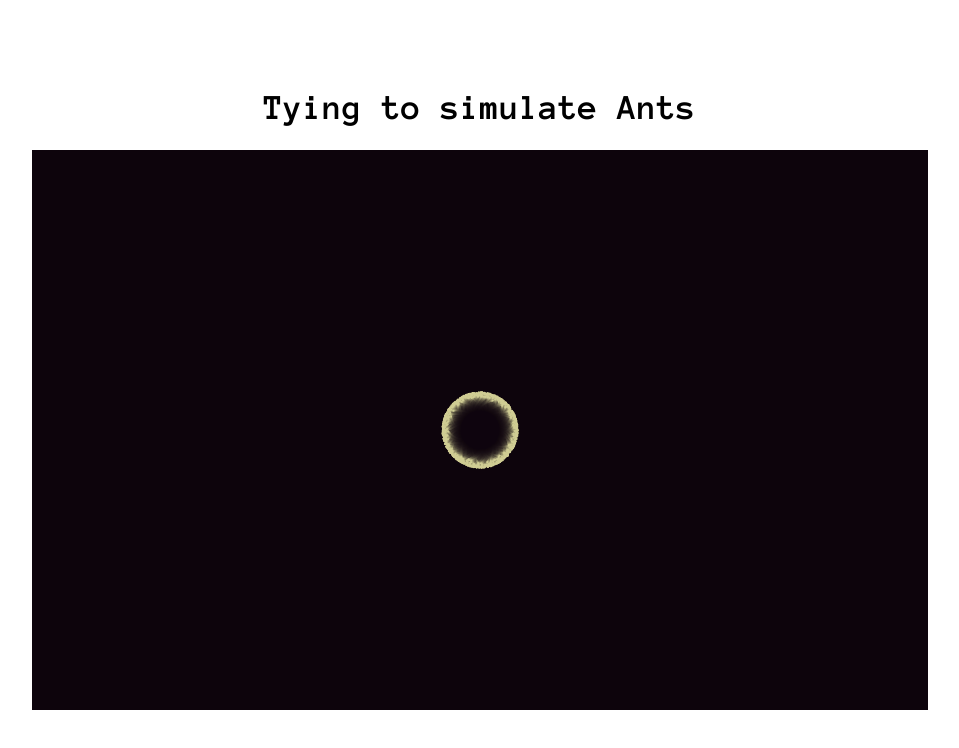
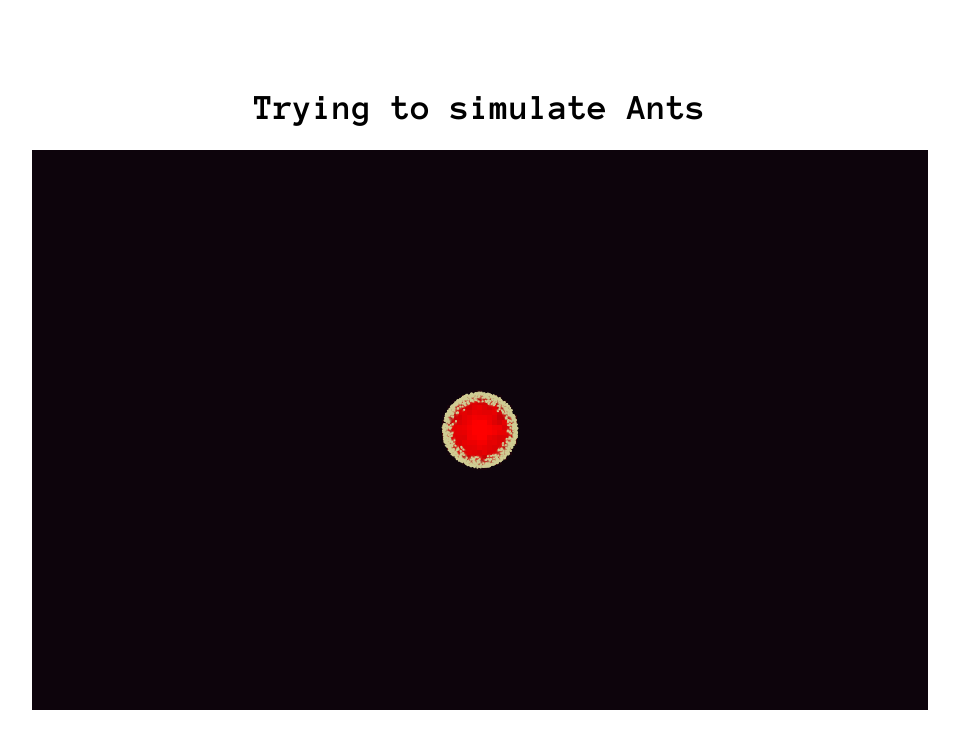
Before and after one commit to lafusew/browser-ants-simulation, a website built with Parcel: page src/index.html in a window 1280 px wide. Shown: the whole page, without its empty margins (160-1119 px from the left). Built offline with nearby package versions, Linux system fonts and the light colour scheme; animation ran at ten frames a second.

Commit message:
pheromone map and dropping

```diff
--- a/src/ant.ts
+++ b/src/ant.ts
@@ -13,12 +13,12 @@ enum Turn {
 
 export class Ant {
   private speed = 0.5;
-  private turnDegAngle = 1.618;
+  private turnDegAngle = 2.4;
   private turningDir: Turn = Turn.NULL;
   private rad: number;
   public randPoolIndex: number = randomIntFromInterval(0, RANDOM_POOL.length);
   public color = '#D0CD94';
-  //+ Math.floor(Math.random() * 16777215).toString(16);
+  public isHoldingFood = false;
 
   canvasWidth: number;
   canvasHeight: number;
@@ -89,4 +89,18 @@ export class Ant {
     this.deg -= this.turnDegAngle;
     this.rad = degToRad(this.deg);
   }
+
+  public respawn(): void {
+    this.x = this.canvasWidth / 2;
+    this.y = this.canvasHeight / 2;
+  }
+
+  public dropFood(): void {
+    this.isHoldingFood = false;
+  }
+
+  public takeFood(): void {
+    this.isHoldingFood = true;
+    this.rad -= Math.PI;
+  }
 }
--- a/src/index.html
+++ b/src/index.html
@@ -6,7 +6,7 @@
     <title>Ants</title>
   </head>
   <body>
-    <h1>Tying to simulate Ants</h1>
+    <h1>Trying to simulate Ants</h1>
     <main>
       <section id="app">
       </section>
--- a/src/index.ts
+++ b/src/index.ts
@@ -1,11 +1,8 @@
-import { generateDataTileMap } from './pheromones';
 import { setCanvasSize, start } from './render/canvas';
 
 let canvasWidth: number = window.innerWidth * 0.7;
 let canvasHeight: number = window.innerHeight * 0.7;
 const ANTS_POPULATION = 1000;
-
-console.log(generateDataTileMap(10, canvasWidth, canvasHeight));
 
 // Fullscreen canvas
 window.addEventListener('resize', () => {
--- a/src/pheromones.ts
+++ b/src/pheromones.ts
@@ -1,4 +1,4 @@
-export interface DataTile {
+export interface PheromoneTile {
   x: number;
   y: number;
   size: number;
@@ -7,18 +7,20 @@ export interface DataTile {
   foodConcentration: number;
 }
 
-export function generateDataTileMap(
+export type PheromoneDataGrid = PheromoneTile[][];
+
+export function generatePheromoneDataGrid(
   cellSize: number,
   canvasWidth: number,
   canvasHeight: number
-): DataTile[][] {
-  const rows = Math.floor(canvasHeight / cellSize);
-  const columns = Math.floor(canvasWidth / cellSize);
-  const dataTileMap: DataTile[][] = [];
+): PheromoneDataGrid {
+  const rows = Math.floor(canvasHeight / cellSize) + 1;
+  const columns = Math.floor(canvasWidth / cellSize) + 1;
+  const pheromoneTileMap: PheromoneTile[][] = [];
   for (let i = 0; i < rows; i++) {
-    dataTileMap.push([]);
+    pheromoneTileMap.push([]);
     for (let j = 0; j < columns; j++) {
-      const dataTile: DataTile = {
+      const dataTile: PheromoneTile = {
         x: j * cellSize,
         y: i * cellSize,
         size: cellSize,
@@ -26,8 +28,18 @@ export function generateDataTileMap(
         toHomePheromoneConcentration: 0,
         foodConcentration: 0
       };
-      dataTileMap[i].push(dataTile);
+      pheromoneTileMap[i].push(dataTile);
     }
   }
-  return dataTileMap;
+  return pheromoneTileMap;
 }
+
+export function getMapIndexesFromPos(
+  x: number,
+  y: number,
+  cellSize: number
+): { rowI: number; columnI: number } {
+  const rowI = Math.floor(y / cellSize);
+  const columnI = Math.floor(x / cellSize);
+  return { rowI, columnI };
+}
--- a/src/render/canvas.ts
+++ b/src/render/canvas.ts
@@ -1,10 +1,103 @@
 import { Ant } from '../ant';
 import { randomIntFromInterval } from '../helpers/maths';
+import {
+  generatePheromoneDataGrid,
+  getMapIndexesFromPos,
+  PheromoneDataGrid
+} from '../pheromones';
 
 const canvas = document.createElement('canvas');
 const ctx = canvas.getContext('2d');
 
+let pheromoneMap: PheromoneDataGrid = [];
+const CELL_SIZE = 5;
 const ants: Ant[] = [];
+
+export function setCanvasSize(width: number, height: number): void {
+  canvas.width = width;
+  canvas.height = height;
+}
+
+function init(
+  ctx: CanvasRenderingContext2D,
+  width: number,
+  height: number,
+  population: number
+): void {
+  setCanvasSize(width, height);
+  ctx.fillStyle = '#0D080C';
+  ctx.fillRect(0, 0, canvas.width, canvas.height);
+  document.getElementById('app')?.append(canvas);
+  createAnts(population);
+  createPheromoneMap(CELL_SIZE, canvas.width, canvas.height);
+}
+
+function draw(ctx: CanvasRenderingContext2D): void {
+  ctx.fillStyle = 'rgba(13, 8, 12, 0.1)';
+  ctx.fillRect(0, 0, canvas.width, canvas.height);
+
+  // Debugger
+  pheromoneMap.forEach((row) => {
+    row.forEach((cell) => {
+      // eslint-disable-next-line max-len
+      if (cell.toHomePheromoneConcentration > 0) {
+        cell.toFoodPheromoneConcentration -= 0.0000002;
+      }
+      if (cell.toHomePheromoneConcentration > 0) {
+        cell.toHomePheromoneConcentration -= 0.00002;
+      }
+      ctx.fillStyle = `rgba( 255, 0, 0, ${cell.toHomePheromoneConcentration})`;
+      ctx.fillRect(cell.x, cell.y, cell.size, cell.size);
+      ctx.fillStyle = `rgba( 0, 255, 0, ${cell.toFoodPheromoneConcentration})`;
+    });
+  });
+
+  ants.forEach((ant) => {
+    // this method handle all mooving behavior and updtate x & y
+    ant.moove();
+    const antPos = {
+      x: ant.x,
+      y: ant.y
+    };
+
+    if (
+      antPos.x < 0 ||
+      antPos.x > canvas.width ||
+      antPos.y < 0 ||
+      antPos.y > canvas.height
+    ) {
+      ant.takeFood();
+      //ant.respawn();
+    } else {
+      const { rowI, columnI } = getMapIndexesFromPos(
+        antPos.x,
+        antPos.y,
+        CELL_SIZE
+      );
+
+      const currentTile = pheromoneMap[rowI][columnI];
+
+      if (ant.isHoldingFood) {
+        currentTile.toFoodPheromoneConcentration += 0.001;
+      } else {
+        currentTile.toHomePheromoneConcentration += 0.001;
+      }
+
+      if (currentTile.foodConcentration > 0 && !ant.isHoldingFood) {
+        ant.takeFood();
+        currentTile.foodConcentration -= 0.001;
+      }
+
+      pheromoneMap[rowI][columnI] = currentTile;
+      const renderedAnt = new Path2D();
+      renderedAnt.arc(antPos.x, antPos.y, 1, 0, 2 * Math.PI);
+      ctx.fillStyle = ant.color;
+      ctx.fill(renderedAnt);
+    }
+  });
+
+  requestAnimationFrame(() => draw(ctx));
+}
 
 function createAnts(amount: number): void {
   for (let i = 0; i < amount; i++) {
@@ -15,36 +108,12 @@ function createAnts(amount: number): void {
   }
 }
 
-export function setCanvasSize(width: number, height: number): void {
-  canvas.width = width;
-  canvas.height = height;
-}
-
-function init(
-  ctx: CanvasRenderingContext2D,
-  styleWidth: number,
-  styleHeight: number,
-  population: number
+function createPheromoneMap(
+  cellSize: number,
+  width: number,
+  height: number
 ): void {
-  console.log(styleHeight, styleWidth);
-  setCanvasSize(styleWidth, styleHeight);
-  ctx.fillStyle = '#0D080C';
-  ctx.fillRect(0, 0, canvas.width, canvas.height);
-  document.getElementById('app')?.append(canvas);
-  createAnts(1000);
-}
-
-function draw(ctx: CanvasRenderingContext2D): void {
-  ctx.fillStyle = 'rgba(13, 8, 12, 0.1)';
-  ctx.fillRect(0, 0, canvas.width, canvas.height);
-  ants.forEach((ant) => {
-    ant.moove();
-    const renderedAnt = new Path2D();
-    renderedAnt.arc(ant.x, ant.y, 1, 0, 2 * Math.PI);
-    ctx.fillStyle = ant.color;
-    ctx.fill(renderedAnt);
-  });
-  requestAnimationFrame(() => draw(ctx));
+  pheromoneMap = generatePheromoneDataGrid(cellSize, width, height);
 }
 
 export function start(
```
